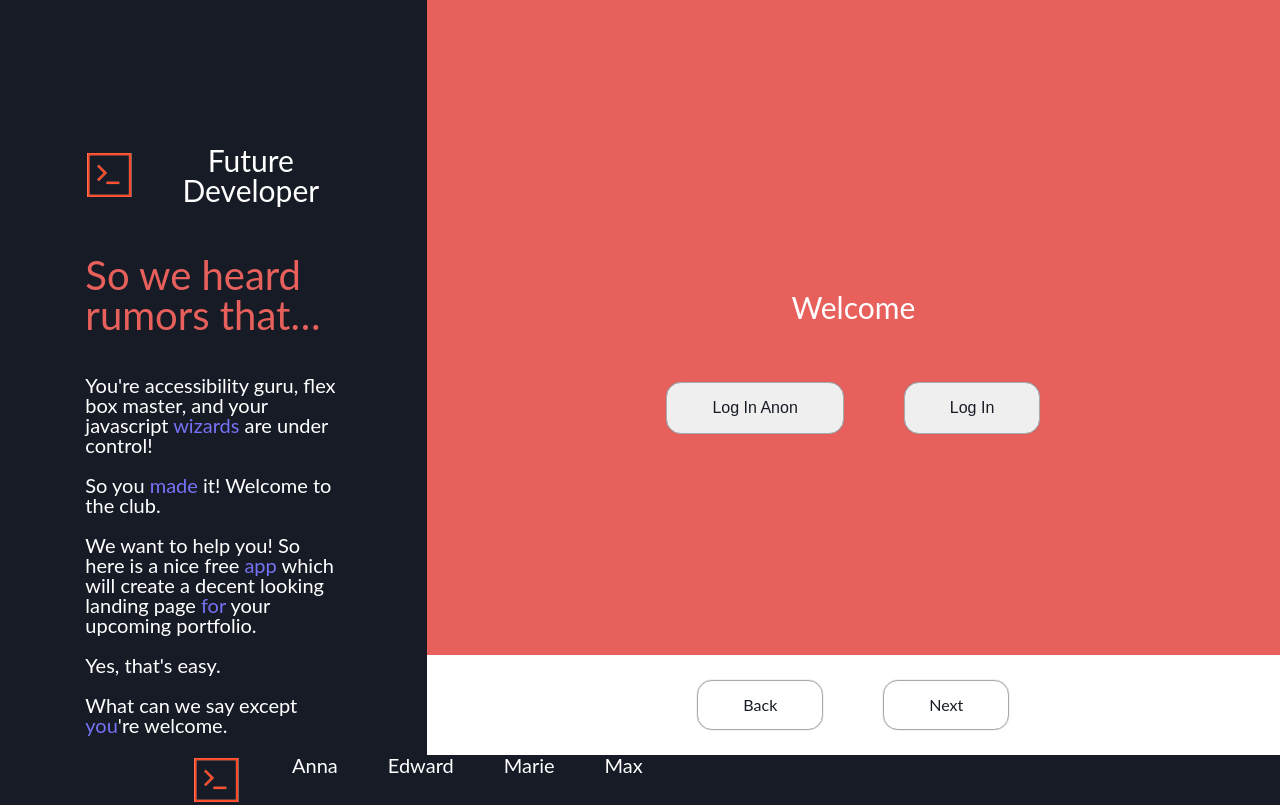
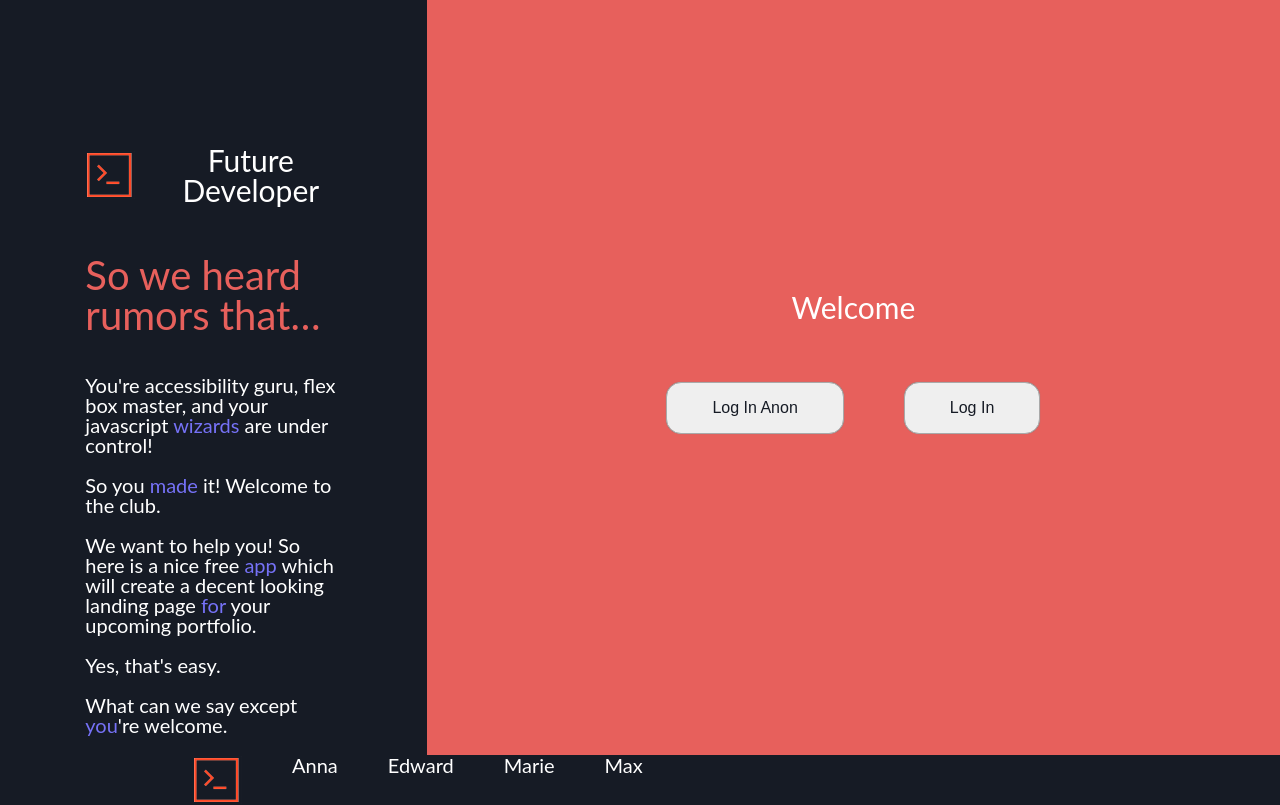
Before and after one commit to EdwardMaxMarieAnna/frontEndDeveloperComingSoon, a React (Create React App) app: page / in a window 1280 px wide. Built offline with nearby package versions, Linux system fonts and the light colour scheme; no server answers.

Commit message:
figured out button issues for login and back/next

```diff
--- a/src/App.js
+++ b/src/App.js
@@ -40,6 +40,7 @@ class App extends Component {
       logedIn: false,
       font: '',
       showLogin: true,
+      showButton: false,
     }
   }
 
@@ -118,15 +119,14 @@ class App extends Component {
         this.setState({ user });
       }
     });
-    // this.setState({
-    //   showLogin: true,
-    // })
-  }
-
-  componentDidUpdate() {
-    if (this.state.showLogin === true) {
+    if (window.location.pathname === '/about' || window.location.pathname === '/styles' || window.location.pathname === '/preview' || window.location.pathname === '/codeCopy') {
       this.setState({
         showLogin: false
+      })
+    }
+    if (window.location.pathname === '/about' || window.location.pathname === '/styles' || window.location.pathname === '/preview' || window.location.pathname === '/codeCopy') {
+      this.setState({
+        showButton:true
       })
     }
   }
@@ -184,16 +184,16 @@ class App extends Component {
               <div className="formContainer">
 
                 {/* Below code will hide the div is showLogin is false. Issue is having show login as false after everything is rendered */}
-                {/* {this.state.showLogin ?
+                {this.state.showLogin ?
                 <div className="loginForm">
                   <h1>Welcome</h1>
                   <button onClick={this.anon}>Log In Anon</button>
                   {this.state.user ? <button onClick={this.logout}>Log Out</button> : <button onClick={this.login}>Log In</button>}
 
                   </div>
-                  : null} */}
+                  : null}
 
-                {this.state.showLogin ? <Login /> : null}
+                {/* {this.state.showLogin ? <Login /> : null} */}
 
                 <Route
                   exact
@@ -235,13 +235,14 @@ class App extends Component {
                 />
 
                 <Route path="/login" component={Login} />
-
+                {this.state.showButton ?
                 <nav className="buttonDiv">
                   <Link className="button back" to={this.handleBackButton} onClick={this.props.updateRender}>Back</Link>
 
                   {/* <NextButton currentFormInputs={this.state} /> */}
                   <Link className="button" to={this.handleNextButton} onClick={this.props.updateRender}>Next</Link>
                 </nav>
+                : null}
               </div>
             </Router>
 
```
